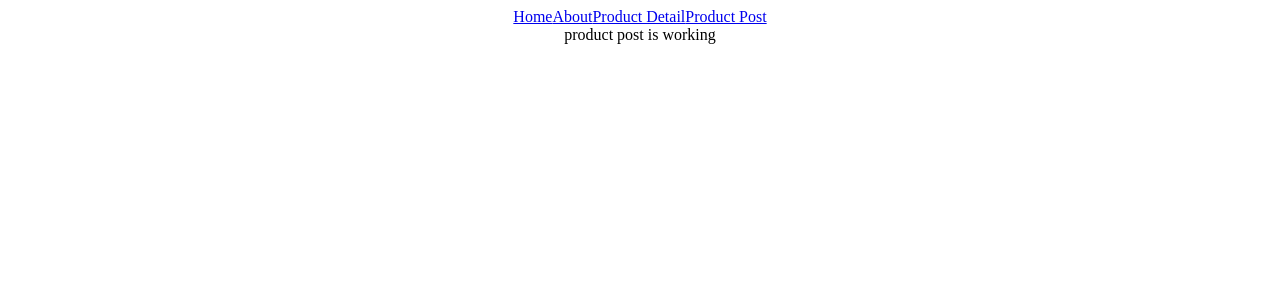
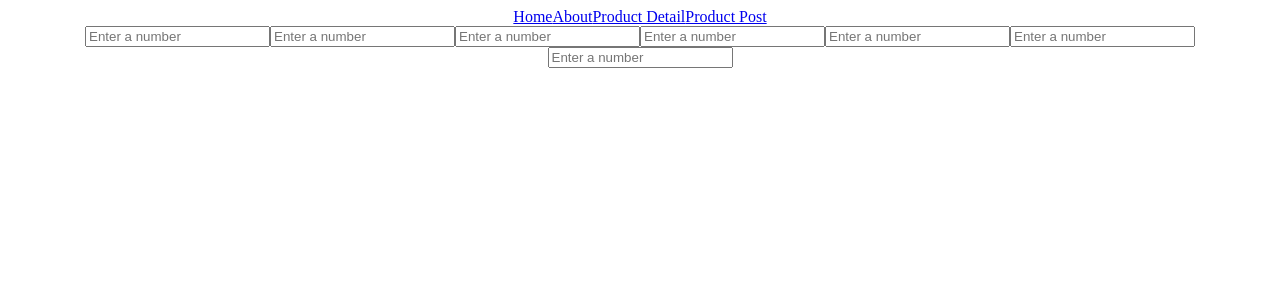
Before and after one commit to Nashid-Alam/SeliT, a React (Create React App) app in the folder client/: page /productpost in a window 1280 px wide. Shown: the top 300 px of the page. Built offline with nearby package versions, Linux system fonts and the light colour scheme.

Commit message:
added imnput for the form

```diff
--- a/client/src/components/ReviewCard.js
+++ b/client/src/components/ReviewCard.js
@@ -4,7 +4,7 @@ import React, { useEffect, useState } from "react"
 
 
 function ReviewCard(props) {
-  const id = props.productId
+  const id = props.reviewId
 
   const [reviews, setReviews] = useState({})
 
--- a/client/src/pages/ProductPost.js
+++ b/client/src/pages/ProductPost.js
@@ -1,9 +1,62 @@
-import React from 'react'
+import React, { useState } from 'react'
 
 function ProductPost() {
+  const [productName, setProductName]=useState("")
+  const [productPrice, setProductPrice]=useState("")
+  const [productRating, setProductRating]=useState("")
+  const [productDescription, setProductDescription]=useState("")
+  const [productCategory, setProductCategory]=useState("")
+  const [sellerName, setSellerName]=useState("")
+  const [sellerEmail,setsellerEmail]=useState("")
   return (
     <div>
-      product post is working
+      <form>
+        <input
+          name="productName"
+          type= "text"
+          placeholder="Enter a number"
+          // onChange={HandleChange}
+          />
+          <input
+          name="productPrice"
+          type= "text"
+          placeholder="Enter a number"
+          // onChange={HandleChange}
+          />
+          <input
+          name="productRating"
+          type= "text"
+          placeholder="Enter a number"
+          // onChange={HandleChange}
+          />
+          <input
+          name="productDescription"
+          type= "text"
+          placeholder="Enter a number"
+          // onChange={HandleChange}
+          />
+          <input
+          name="category"
+          type= "text"
+          placeholder="Enter a number"
+          // onChange={HandleChange}
+          />
+          <input
+          name="sellerName"
+          type= "text"
+          placeholder="Enter a number"
+          // onChange={HandleChange}
+          />
+          <input
+          name="sellerEmail"
+          type= "text"
+          placeholder="Enter a number"
+          // onChange={HandleChange}
+          />
+
+
+
+      </form>
     </div>
   )
 }
```
